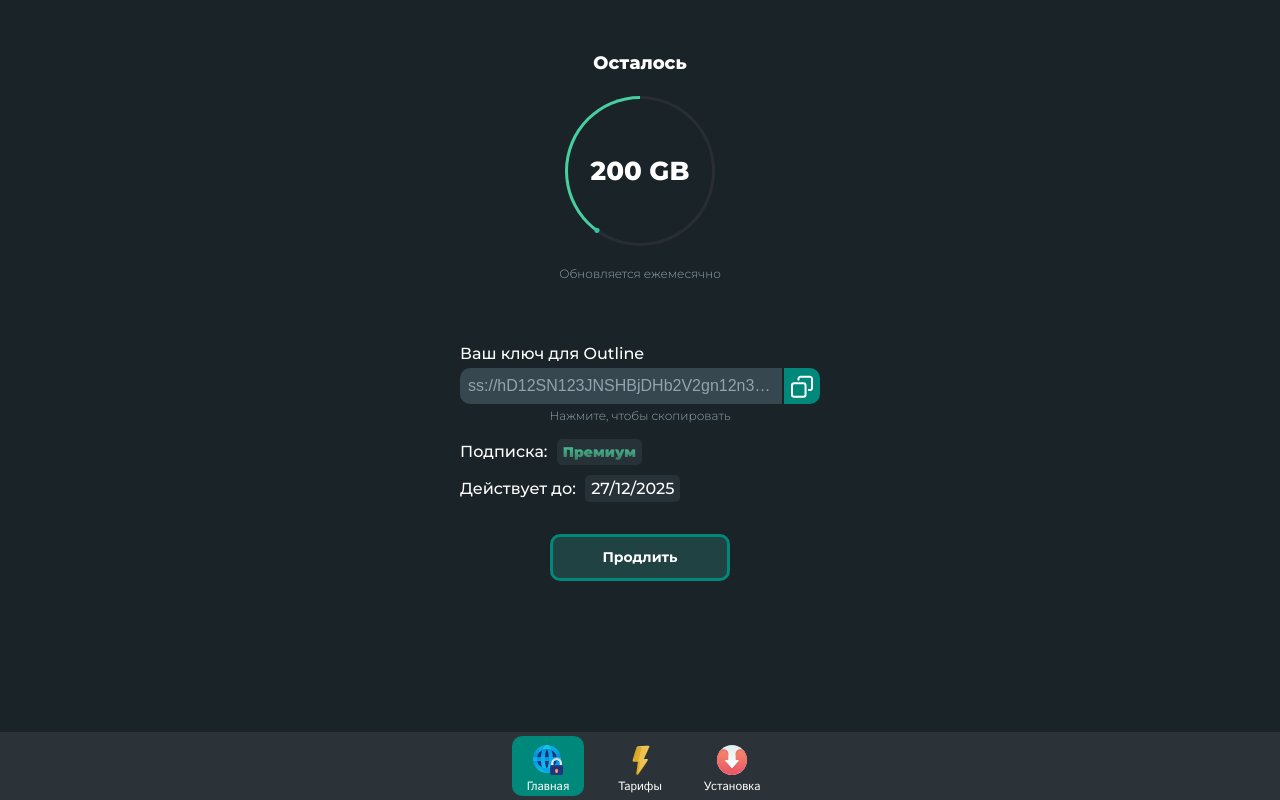
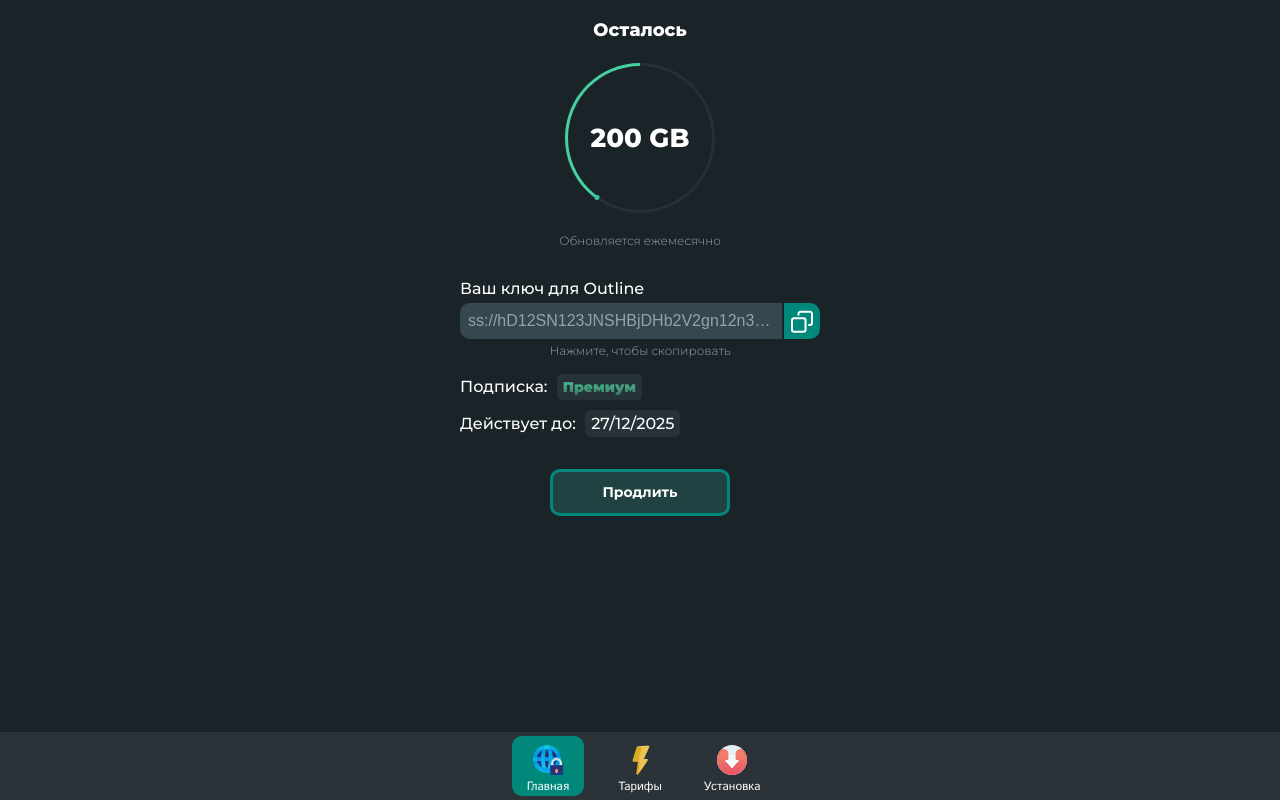
Before and after one commit to Lundoger/vpn-tg-app, a React (Vite) app: page / in a window 1280 px wide. Built offline with nearby package versions, Linux system fonts and the light colour scheme.

Commit message:
quickfix

```diff
--- a/src/pages/main-page/MainPage.module.scss
+++ b/src/pages/main-page/MainPage.module.scss
@@ -2,7 +2,7 @@
 
 .section {
   max-width: 360px;
-  margin: 53px auto 0;
+  margin: 20px auto 0;
   display: flex;
   flex-direction: column;
   align-items: center;
@@ -70,7 +70,7 @@
   display: flex;
   flex-direction: column;
   gap: 5px;
-  margin-top: 62px;
+  margin-top: 30px;
   width: 100%;
 
   label {
```
